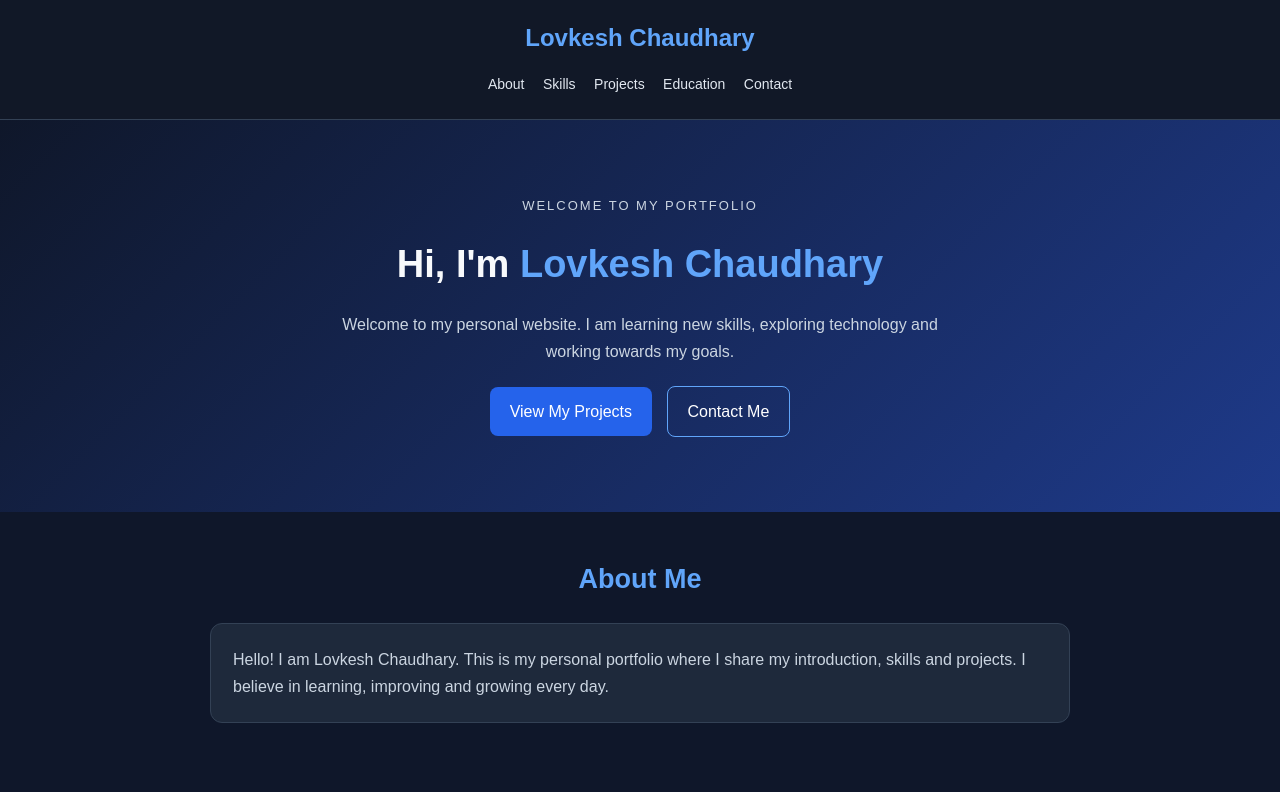
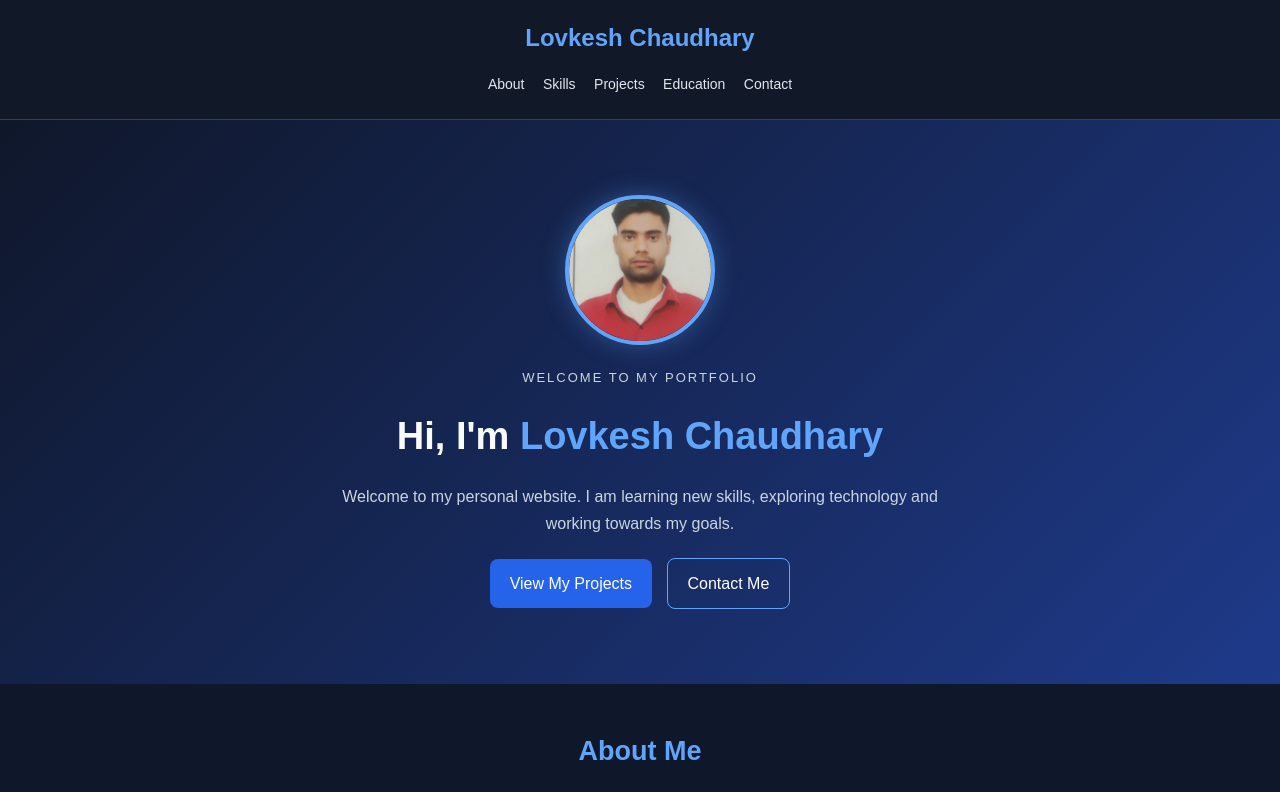
Before and after one commit to lovkushchaudhary2026-afk/My-portfolio-, a plain HTML site: page index.html in a window 1280 px wide. Shown: the top 792 px of the page. Drawn offline with Linux system fonts and the light colour scheme.

Commit message:
Add profile photo to hero section
Added an image tag for the profile photo in the hero section.

```diff
--- a/index.html
+++ b/index.html
@@ -176,6 +176,7 @@
   </header>
 
   <div class="hero">
+    <escape><img src="profile.jpg" alt="Lovkesh Chaudhary की प्रोफाइल फोटो" class="profile-photo"></escape>
     <p class="tag">WELCOME TO MY PORTFOLIO</p>
     <h1>Hi, I'm <span>Lovkesh Chaudhary</span></h1>
     <p>
```
